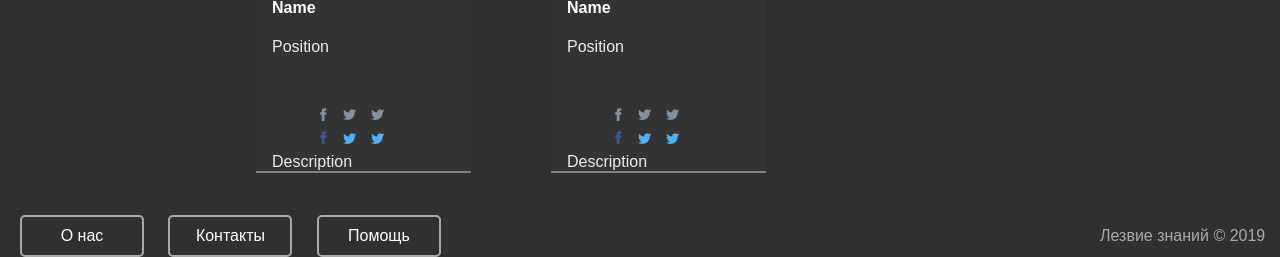
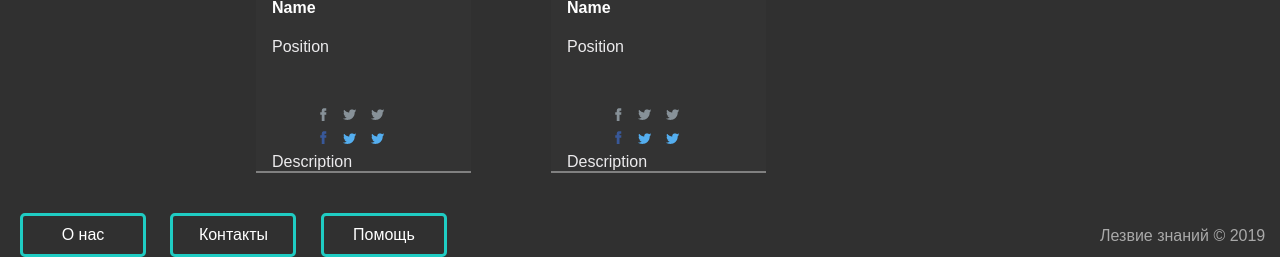
Before and after one commit to BlackWarlow/vote, a Django app: page /creators/ in a window 1280 px wide. Shown: the part 543-800 px from the top of the page. Run offline with Django 3.2, Linux system fonts and the light colour scheme; some libraries are stand-ins or nearby versions.

Commit message:
added new style to button

```diff
--- a/static/css/base.css
+++ b/static/css/base.css
@@ -36,6 +36,7 @@ a {
 	vertical-align: middle;
 	text-align: center;
 	-webkit-appearance: button;
+	border:solid rgb(31,204,195);
 }
 .button:hover {
 	transition: 0.2s;
```
